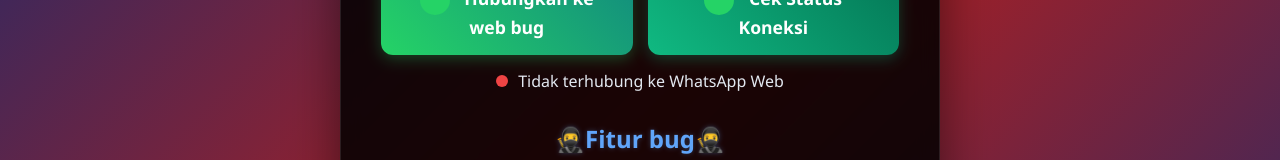
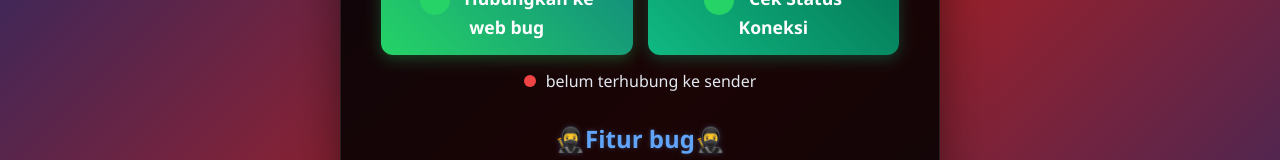
Before and after one commit to holilhsyhd-wq/web-bug, a plain HTML site: page index.html in a window 1280 px wide. Shown: the part 274-434 px from the top of the page. Drawn offline with Linux system fonts and the light colour scheme.

Commit message:
Update index.html

```diff
--- a/index.html
+++ b/index.html
@@ -487,7 +487,7 @@
                 });
             } else {
                 indicator.className = 'status-indicator disconnected';
-                text.textContent = 'Tidak terhubung ke WhatsApp Web';
+                text.textContent = 'belum terhubung ke sender';
                 text.style.color = '#e2e8f0';
 
                 // Disable call buttons
```
